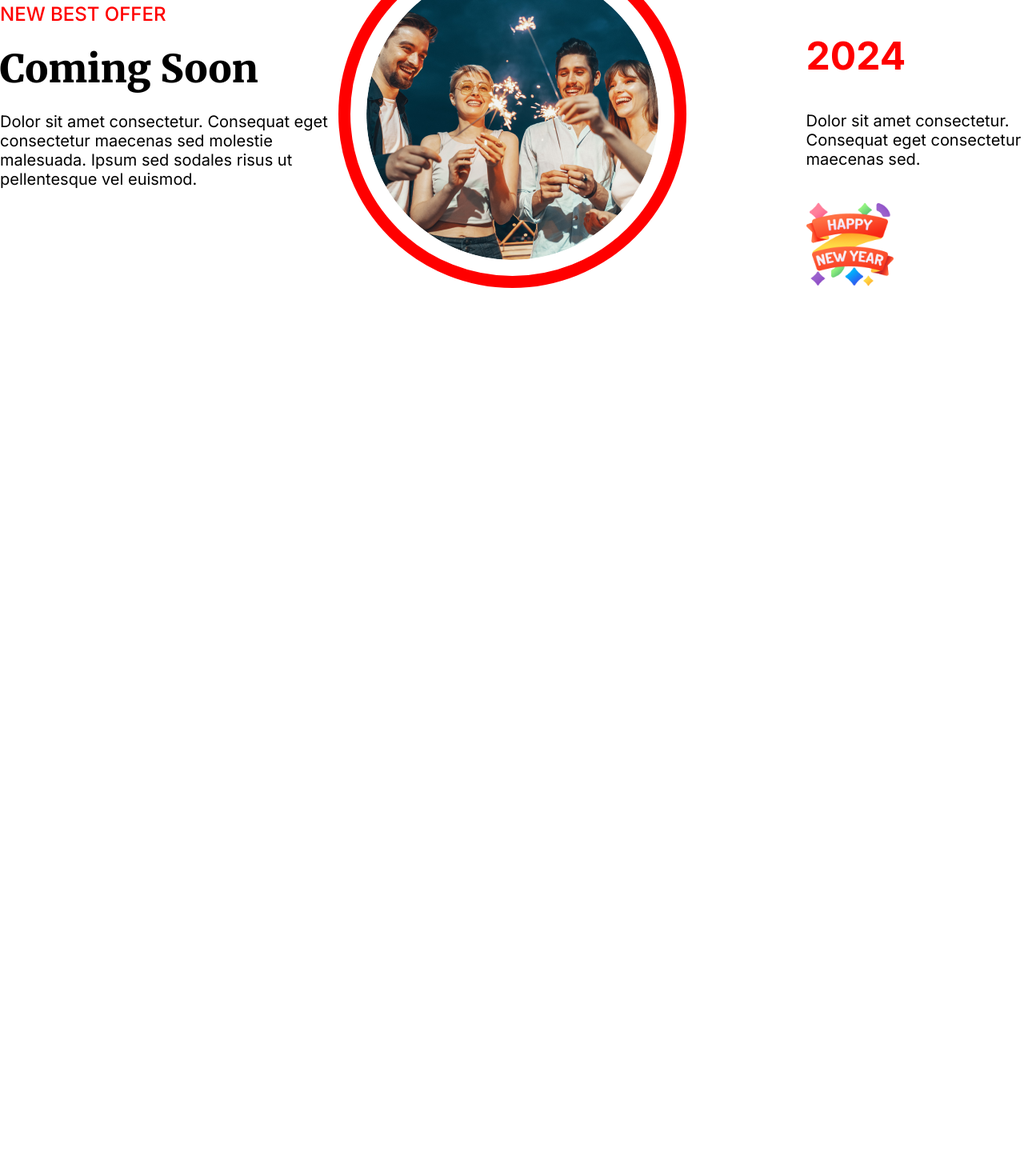
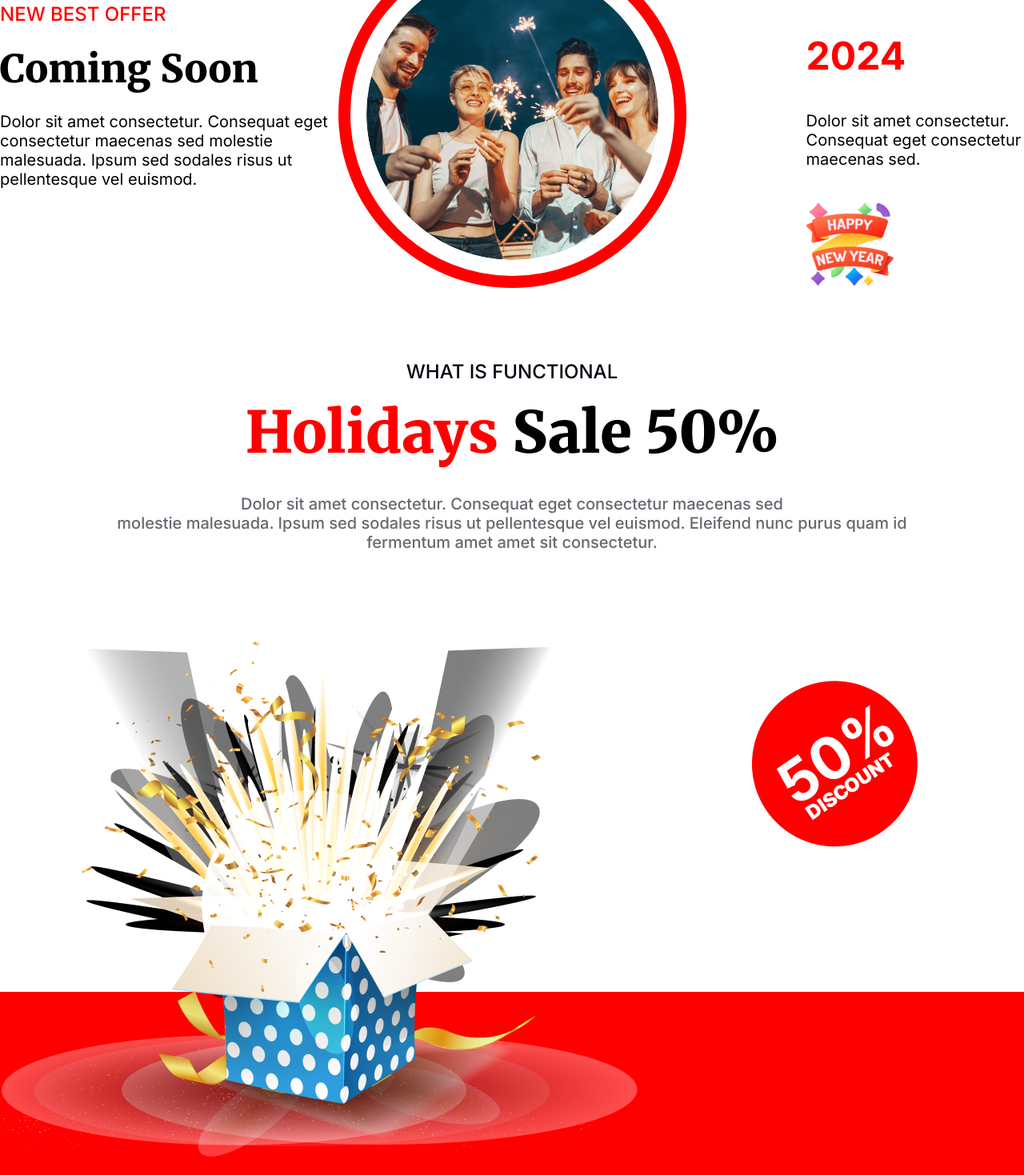
Before and after one commit to TanvirMain49/new-year-offer, a plain HTML site: page index.html in a window 1280 px wide. Shown: the part 3397-4866 px from the top of the page at 80% size. Before the commit the page ends 3757 px from the top, so only its background shows below. Drawn offline with Linux system fonts and the light colour scheme.

Commit message:
added 2 page

```diff
--- a/index.html
+++ b/index.html
@@ -95,13 +95,42 @@
           <div class="best-offer-right-2">
             <h2>2024</h2>
             <p>
-              Dolor sit amet consectetur. Consequat eget consectetur maecenas sed.
+              Dolor sit amet consectetur. Consequat eget consectetur maecenas
+              sed.
             </p>
             <img src="images/Group 96.png" alt="" />
           </div>
         </div>
       </section>
       <!-- best offer section end-->
+
+      <!-- holyday sale start-->
+      <section class="holidays">
+        <div class="holiday-contant">
+          <p class="holiday-title">WHAT IS FUNCTIONAL</p>
+          <h1 class="holiday-sale"><span class="holiday-title-red">Holidays</span> Sale 50%</h1>
+          <div class="description-container">
+            <p >Dolor sit amet consectetur. Consequat eget consectetur maecenas sed</p>
+            <p >molestie malesuada. Ipsum sed sodales risus ut pellentesque vel
+              euismod. Eleifend nunc purus quam id</p>
+            <p > fermentum amet amet sit consectetur.</p>
+          </div>
+        </div>
+      </section>
+      <!-- holyday sale end-->
+
+      <!-- discount section start -->
+       <section class="discount">
+        <div class="left-img">
+          <img src="images/Group 75.png" alt="">
+        </div>
+
+        <div class="right-img">
+          <img src="images/Group 44.png" alt="">
+
+        </div>
+       </section>
+       <!-- discount section end -->
     </main>
   </body>
 </html>
--- a/style.css
+++ b/style.css
@@ -264,5 +264,77 @@ body {
   width:40%
 }
 
+/* best offer end*/
 
-/* best offer end*/
+/* Holiday section start */
+.holidays{
+  margin-top: 90px;
+}
+.holiday-contant{
+  display: flex;
+  flex-direction: column;
+  justify-content: center;
+  align-items: center;
+}
+.holiday-title{
+  color: rgb(7, 2, 17);
+  font-family: "Inter", sans-serif;
+  font-size: 24px;
+  font-weight: 500;
+}
+
+.holiday-sale{
+  font-family: "Merriweather", serif;
+  font-size: 72px;
+  font-weight: 900;
+  margin-top: 16px;
+}
+.description-container{
+  color: rgba(7, 2, 17, 0.6);
+  font-family: "Inter", sans-serif;
+  font-size: 20px;
+  font-weight: 500;
+  margin: 32px 126px 0px 126px;
+  display: flex;
+  flex-direction: column;
+  justify-content: center;
+  align-items: center;
+  width: 100%;
+}
+
+.holiday-title-red{
+  color: red;
+}
+/* .line-1{
+margin-top: 16px;
+} */
+.line-2{
+margin-top: 16px;
+}
+.line-3{
+margin-top: 48px;
+}
+
+/* holiday section end */
+
+/* discount-section start */
+
+.discount{
+  margin-top: 112px;
+  display: flex;
+  justify-content: center;
+  background-image: url(./images/Rectangle\ 2.png);
+  background-repeat: no-repeat;
+  background-position: bottom;
+
+}
+.left-img{
+width: 50%;
+
+
+}
+.right-img{
+width: 50%;
+margin-left: 250px;
+}
+/* discount-section end */
```
